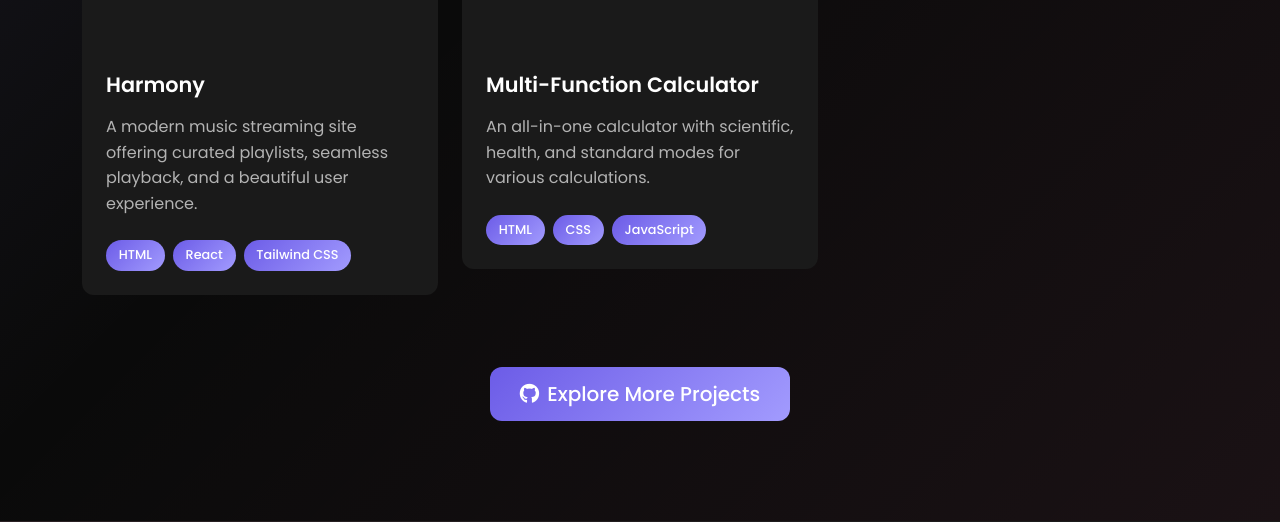
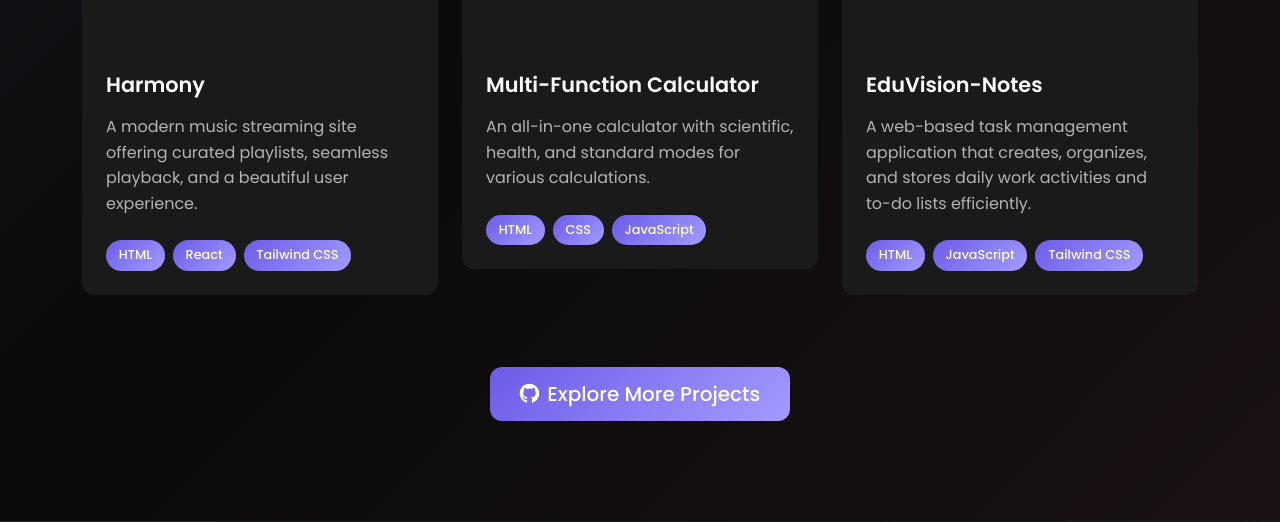
Before and after one commit to Rajeebdas/Rajeeb-Portfolio, a Flask app: page / in a window 1280 px wide. Shown: the part 4671-5193 px from the top of the page. Run offline with Flask 3, Linux system fonts and the light colour scheme; some libraries are stand-ins or nearby versions.

Commit message:
Update portfolio layout: Arrange Harmony, Calculator Hub, and EduVision Notes in same row, add EduVision Notes project and title image assets

```diff
--- a/templates/index.html
+++ b/templates/index.html
@@ -676,8 +676,38 @@
                         </div>
                     </div>
                 </div>
+                <div class="col-lg-4 col-md-6 mb-4">
+                    <div class="project-card">
+                        <div class="project-image">
+                            <video autoplay loop muted playsinline class="img-fluid" loading="lazy">
+                                <source src="{{ url_for('static', filename='assets/Project-Image/EduVisionNotes.mp4') }}" type="video/mp4">
+                                Your browser does not support the video tag.
+                            </video>
+                            <div class="project-overlay">
+                                <div class="project-links">
+                                    <a href="https://github.com/Rajeebdas/EduVision-Notes" target="_blank" class="project-link">
+                                        <i class="fab fa-github"></i>
+                                    </a>
+                                    <a href="https://eduvision-notes.onrender.com/" target="_blank" class="project-link">
+                                        <i class="fas fa-external-link-alt"></i>
+                                    </a>
+                                </div>
+                            </div>
+                        </div>
+                        <div class="project-content">
+                            <h3 class="project-title">EduVision-Notes</h3>
+                            <p class="project-description">
+                                A web-based task management application that creates, organizes, and stores daily work activities and to-do lists efficiently.
+                            </p>
+                            <div class="project-tech">
+                                <span class="tech-tag">HTML</span>
+                                <span class="tech-tag">JavaScript</span>
+                                <span class="tech-tag">Tailwind CSS</span>
+                             </div>
+                        </div>
+                    </div>
+                </div>
             </div>
-
 
 
             <!-- Explore More Projects Button -->
```
Also changed, not shown: static/assets/tittle-Image/tittle_img.png (added), 1 other file.
